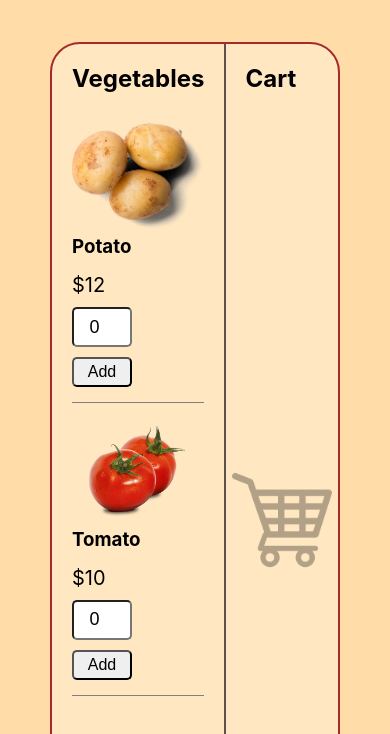
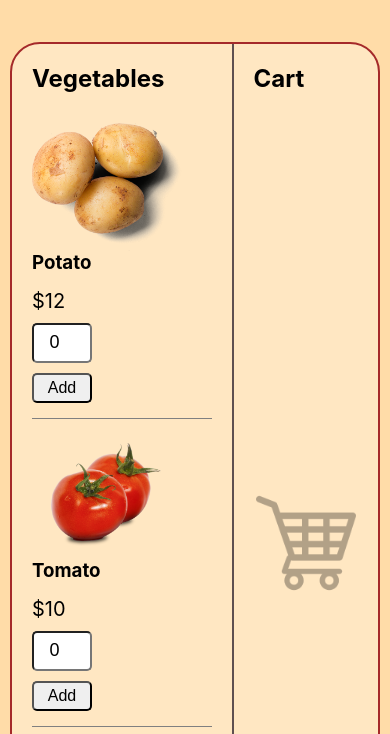
Before and after one commit to Mateja3m/shopping-cart, a plain HTML site: page index.html in a window 390 px wide. Shown: the part 92-826 px from the top of the page. Drawn offline with Linux system fonts and the light colour scheme.

Commit message:
fixed width on small screens

```diff
--- a/style.css
+++ b/style.css
@@ -122,8 +122,11 @@ h3 {
   font-size: 24px;
 }
 
+@media only screen and (max-width: 768px) {
+  body {
+    padding: 50px 10px;
+  }
 
-@media only screen and (max-width: 768px) {
   .single-item {
     flex-direction: column;
     justify-content: space-between;
@@ -142,7 +145,6 @@ h3 {
 
   .cart-single-item {
     flex-direction: column;
-	  /* padding: 10px; */
     align-items: flex-start;
   }
 }
```
Lines whose indentation alone changed are shown as unchanged.
